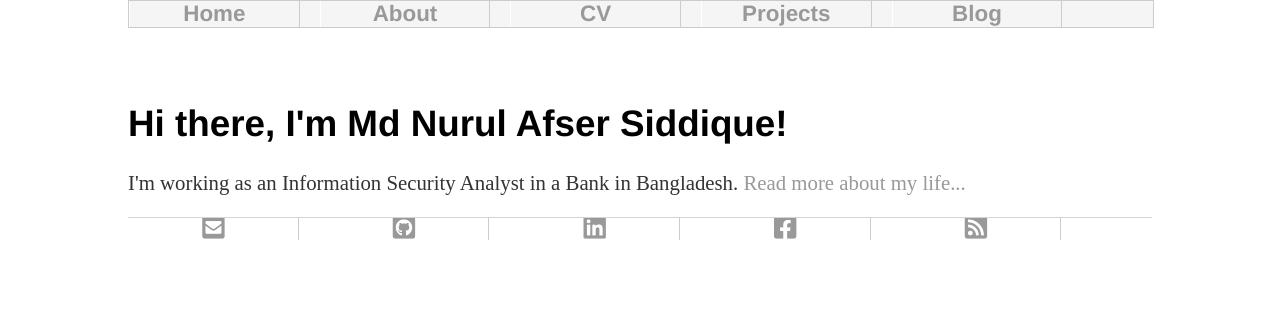
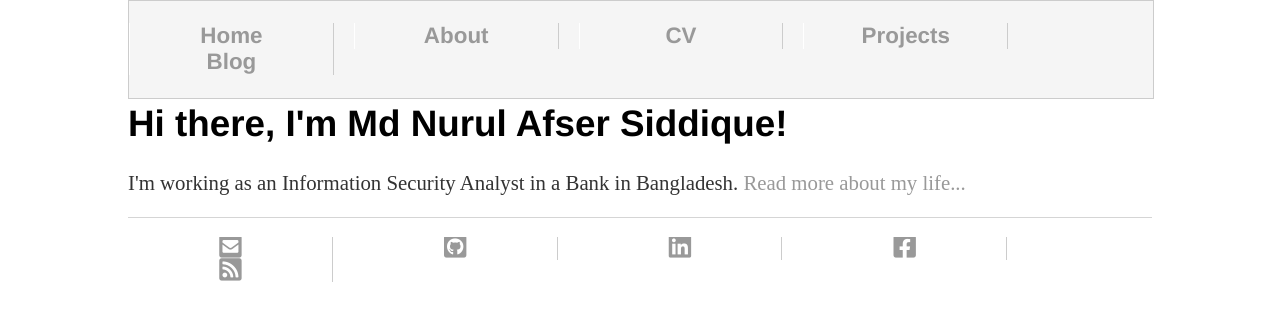
Before and after one commit to afsersid/afsersid.github.io, a Jekyll site: the page built from index.html, in a window 1280 px wide. Shown: the top 321 px of the page. Built offline with Jekyll 4.4.1, drawn with Linux system fonts in a browser that asks for light colours.

Commit message:
Update main.css

```diff
--- a/css/main.css
+++ b/css/main.css
@@ -8,7 +8,6 @@ nav ul, footer ul {
     list-style: none;
     font-weight: bold;
     overflow: hidden;
-    margin: 0px;
 }
 nav ul li, footer ul li {
     display: inline;
@@ -17,8 +16,8 @@ nav ul li, footer ul li {
     text-align: center;
     border-left: 1px solid #fff;
     border-right: 1px solid #ccc;
-    width: 16.6667%; /* fallback for non-calc() browsers */
-    width: calc(100% / 6);
+    width: 20%; /* fallback for non-calc() browsers */
+    width: calc(100% / 5);
     box-sizing: border-box;
 }
 a {
```
